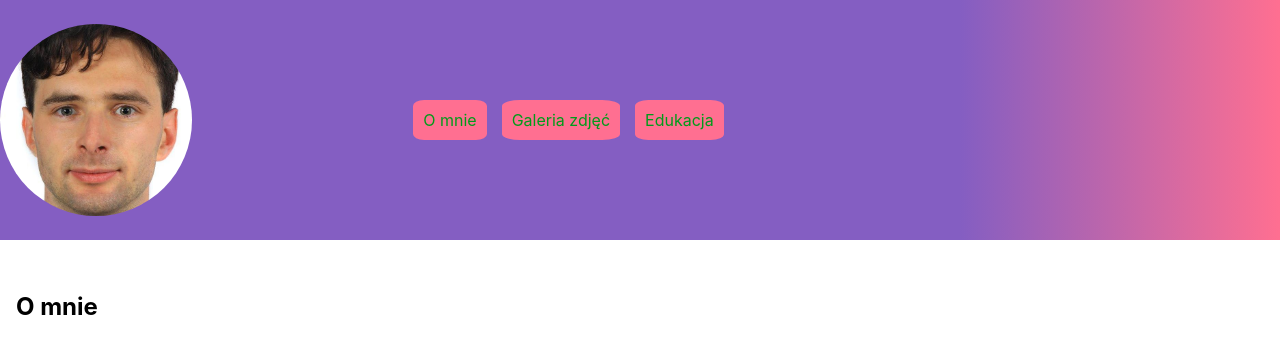
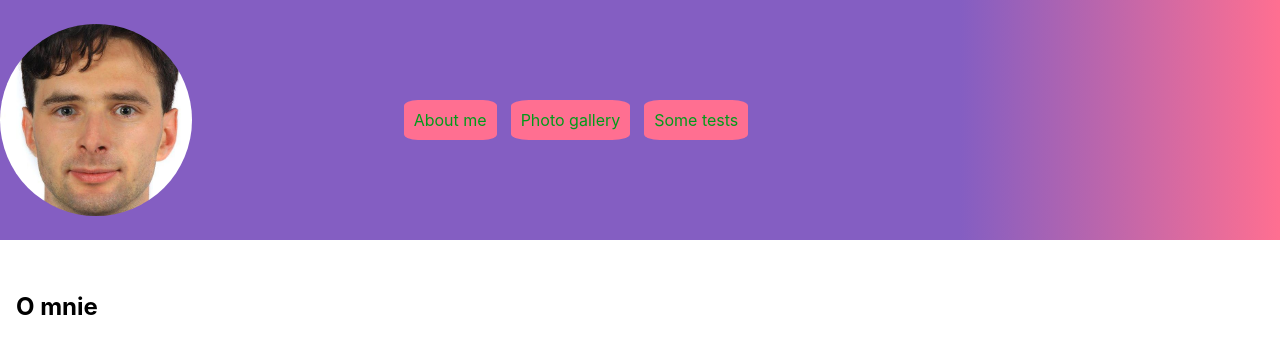
Before and after one commit to MaciejUberna/PhotoGallery, a React (Create React App) app: page / in a window 1280 px wide. Shown: the top 354 px of the page. Built offline with nearby package versions, Linux system fonts and the light colour scheme.

Commit message:
Fixed rotation of NavigationItem not centered and Mapped NavigationItem key warning.

```diff
--- a/src/coponents-stateLess/Navigation/NavigationItems/NavigationItem/NavigationItem.js
+++ b/src/coponents-stateLess/Navigation/NavigationItems/NavigationItem/NavigationItem.js
@@ -1,29 +1,13 @@
-import React, { useEffect } from 'react';
+import React from 'react';
 import { NavLink } from 'react-router-dom';
 import { CSSTransition } from 'react-transition-group';
 import classes from './NavigationItem.module.scss';
 
-const NavigationItem = (props) => {
-    const nodeRef = React.useRef(null);
-
-    // const [enterAnimation, setEnterAnimation] = useState(false);
-    // const [exitAnimation, setExitAnimation] = useState(false);
-
-    useEffect(() => {
-        console.log(props.pkey+': props.starter=',props.starter);
-        // if(props.starter===true) {
-        //     setEnterAnimation(true);
-        //     setExitAnimation(false);
-        // } else {
-        //     setEnterAnimation(false);
-        //     setExitAnimation(true);
-        // }
-    },[props.starter,props.pkey]);
+const NavigationItem = React.forwardRef((props, ref) => {
 
     return (
         <CSSTransition
-            key={props.pkey}
-            nodeRef={nodeRef}
+            nodeRef={ref}
             in={props.starter}
             classNames={{
                 enter: classes.NavigationItemEnter,
@@ -34,33 +18,8 @@ const NavigationItem = (props) => {
                 exitDone: classes.NavigationItemExitDone,
             }}
             timeout={props.timeout}
-            //mountOnEnter
-            //unmountOnExit
-            onEnter={() => {
-                        console.log(props.pkey+': onEnter');
-                    }}
-            onEntering={() => {
-                        console.log(props.pkey+': onEntering');
-                    }}
-            onEntered={
-                        () => {
-                            console.log(props.pkey+': onEntered');
-                        }
-                    }
-            onExit={
-                () => {
-                    console.log(props.pkey+': onExit');
-
-                }}
-            onExiting={() => {
-                        console.log(props.pkey+': onExiting');
-                    }}
-            onExited={() => {
-                        console.log(props.pkey+': onExited');
-                    }}
         >
-            <li ref={nodeRef} className={classes.NavigationItem} onClick={props.click}>
-
+            <li ref={ref} className={classes.NavigationItem} onClick={props.click}>
                 <NavLink
                     // activeClassName={classes.active}
                     //className={({isActive}) => isActive ? classes.active : ''}
@@ -72,6 +31,6 @@ const NavigationItem = (props) => {
             </li>
         </CSSTransition>
     );
-}
+});
 
 export default NavigationItem;
--- a/src/coponents-stateLess/Navigation/NavigationItems/NavigationItem/NavigationItem.module.scss
+++ b/src/coponents-stateLess/Navigation/NavigationItems/NavigationItem/NavigationItem.module.scss
@@ -2,8 +2,10 @@
 
 .NavigationItem {
     box-sizing: border-box;
-    display: block;
+    display: inline-block;
     width: 100%;
+    //backface-visibility: hidden;
+    transform-origin: center center 0;
 
     &Enter {
         transform: rotateY(0deg);
@@ -32,13 +34,14 @@
     }
 
     & a {
+        margin-left: 7px;
+        margin-right: 7px;
         border-radius: 15%;
-        margin-right: 15px;
         background-color: $color-secondary-light;
         color: $color-primary;
         text-decoration: none;
         width: 100%;
-        box-sizing: border-box;
+        //box-sizing: border-box;
         display: block;
     }
 
--- a/src/coponents-stateLess/Navigation/NavigationItems/NavigationItems.js
+++ b/src/coponents-stateLess/Navigation/NavigationItems/NavigationItems.js
@@ -2,11 +2,11 @@ import React, { useState } from "react";
 import { TransitionGroup } from "react-transition-group";
 import classes from "./NavigationItems.module.scss";
 import NavigationItem from "./NavigationItem/NavigationItem"
-// ñ
+
 const data = [
-    {in:false, id:0, desc:"O mnie",href:"/photo-gallery/info"},
-    {in:false, id:1, desc:"Galeria zdjęć",href:"/photo-gallery/photos"},
-    {in:false, id:2, desc:"Edukacja",href:"/photo-gallery/education"}
+    {in:false, id:0, desc:"About me",href:"/photo-gallery/info"},
+    {in:false, id:1, desc:"Photo gallery",href:"/photo-gallery/photos"},
+    {in:false, id:2, desc:"Some tests",href:"/photo-gallery/education"}
 ];
 
 const NavigationItems = () => {
@@ -16,12 +16,12 @@ const NavigationItems = () => {
         in:false, id:-1, desc:"",href:""
     });
 
-    const allButtonsDeepUpdate = (idx, obj, updatePrevButton) => {
+    const allButtonsDeepUpdate = (idx, obj) => {
         const allButtonsCpy = [];
         for(let i=0;i<allButtons.length;i++) {
             if(i===idx) {
                 allButtonsCpy.push(Object.assign({},obj));
-            } else if (updatePrevButton && i===prevButton.id) {
+            } else if (i===prevButton.id) {
                 allButtonsCpy.push(Object.assign({},prevButton));
             } else {
                 allButtonsCpy.push(Object.assign({},allButtons[i]));
@@ -36,9 +36,7 @@ const NavigationItems = () => {
             const newButton = {...allButtons[idx], ...{in:true}};
             if (prevButton.id !== -1)
                 setPrevButton({...prevButton,...{in:false}});
-            console.log("newButton:",newButton) ;
-            console.log("prevButton:",prevButton);
-            allButtonsDeepUpdate(idx, newButton, prevButton.id>=0 ? true : false)
+            allButtonsDeepUpdate(idx, newButton);
             setPrevButton(Object.assign({},allButtons[idx]));
         }
     };
@@ -48,8 +46,9 @@ const NavigationItems = () => {
             <TransitionGroup component="ul" className={classes.NavigationItems}>
                 {allButtons.map((button) => (
                     <NavigationItem
+                        key={button.id}
+                        ref={React.createRef()}
                         starter={button.in}
-                        pkey={button.id}
                         timeout={1000}
                         click={enterAnimation.bind(this,button.id)}
                         link={button.href}
--- a/src/coponents-stateLess/Navigation/NavigationItems/NavigationItems.module.scss
+++ b/src/coponents-stateLess/Navigation/NavigationItems/NavigationItems.module.scss
@@ -6,12 +6,15 @@
     list-style: none;
     display: flex;
     flex-flow: column;
-    align-items: center;
+    flex-direction: column;
+    justify-content: space-around;
     height: 100%;
 }
 
 @media (min-width: $min-width-small-res) {
     .NavigationItems {
         flex-flow: row;
+        flex-direction: row;
+        justify-content: space-around;
     }
 }
```
